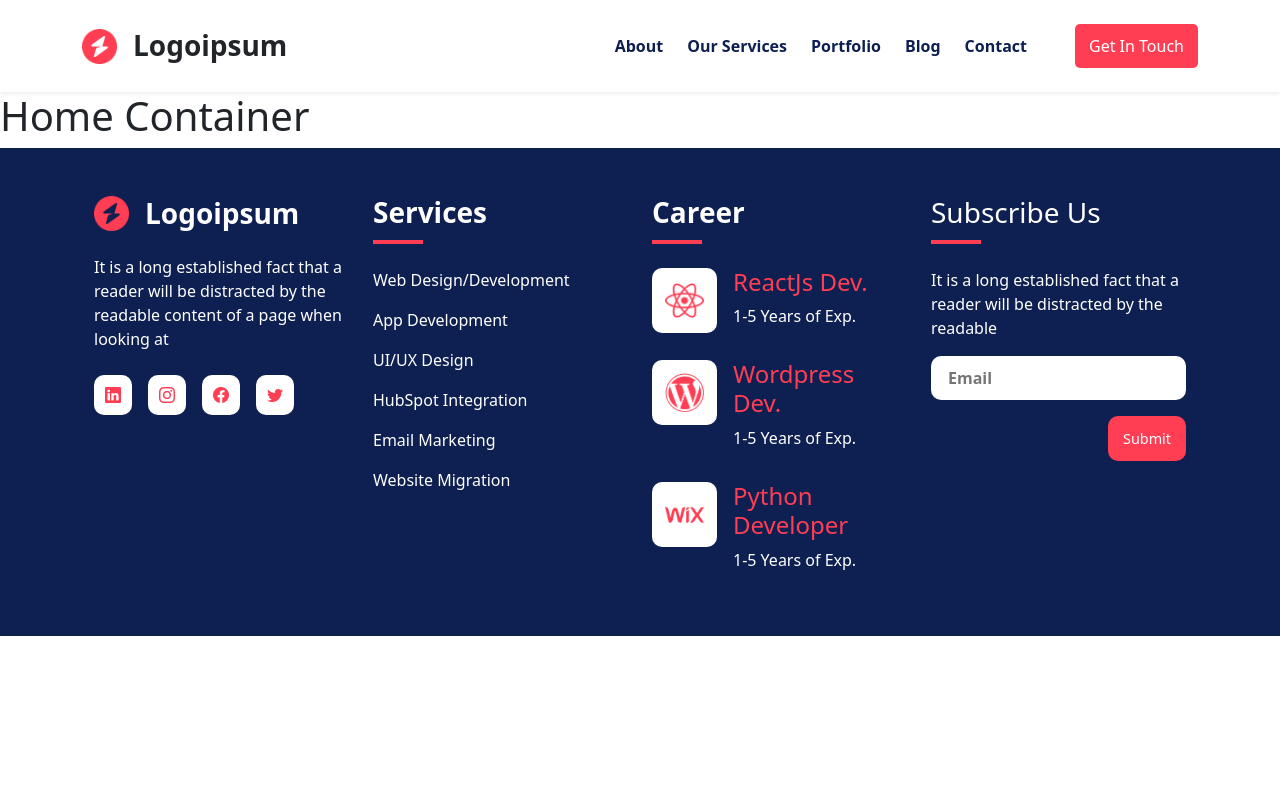
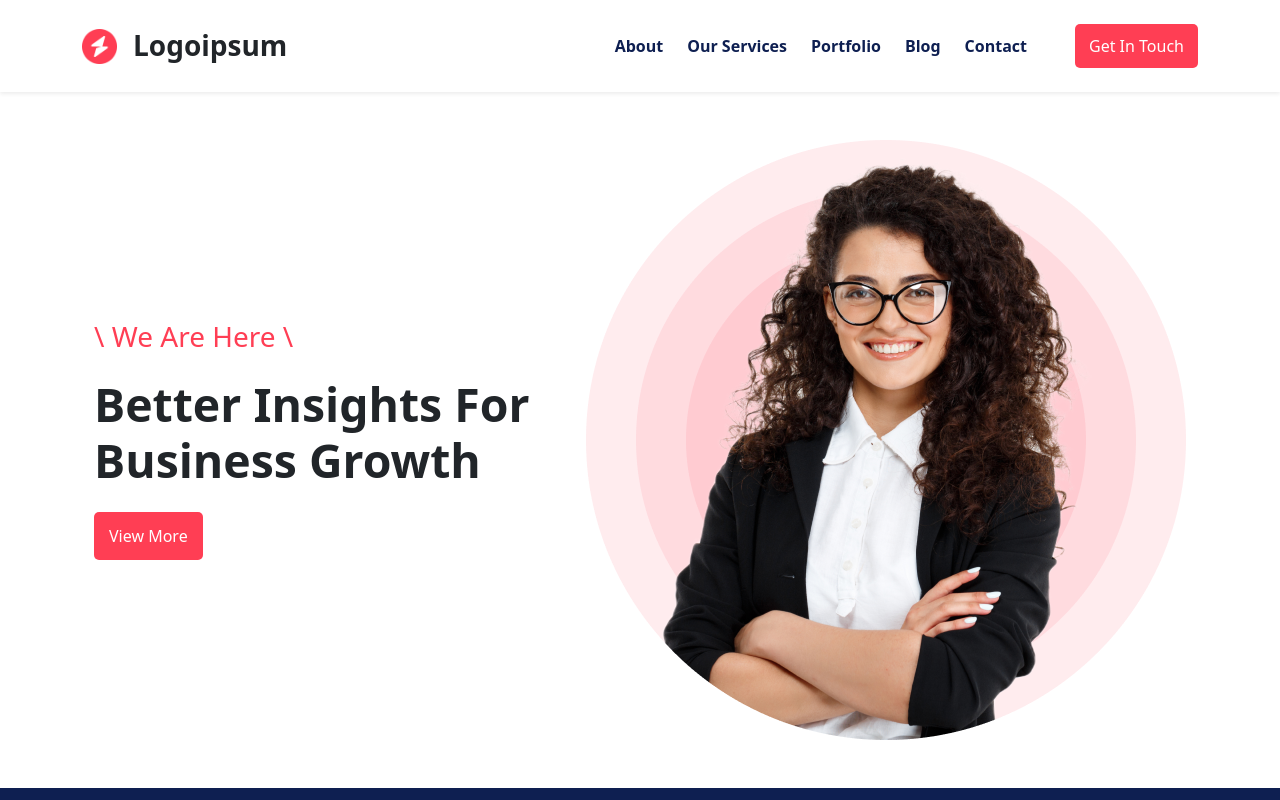
Before and after one commit to rikkriuk/fe-slicing-design-kelompok-2, a React (Vite) app: page / in a window 1280 px wide. Shown: the top 800 px of the page. Built offline with nearby package versions, Linux system fonts and the light colour scheme.

Commit message:
feat: add hero section

```diff
--- /dev/null
+++ b/src/components/Hero/HeroComponent.jsx
@@ -0,0 +1,24 @@
+import React from 'react';
+import './HeroStyles.css';
+import HeroImage from '../../assets/hero-image.png'
+
+const Hero = () => {
+   return (
+      <section className='container my-5'>
+         <div className='container d-flex align-items-center justify-content-between'>
+            <div>
+               <h3 className='text-main-color'>\ We Are Here \</h3>
+               <h2 className='h2-custom my-4'>Better Insights For <br /> Business Growth</h2>
+               <button className='btn-view-more'>View More</button>
+            </div>
+
+            <div>
+               <img src={HeroImage} alt="hero-image" />
+            </div>
+
+         </div>
+      </section>
+   )
+}
+
+export default Hero;
--- /dev/null
+++ b/src/components/Hero/HeroStyles.css
@@ -0,0 +1,13 @@
+.btn-view-more {
+  background-color: #ff3e54;
+  padding: 12px 15px;
+  color: white;
+  font-size: 1rem;
+  border-radius: 5px;
+  border: none;
+}
+
+.h2-custom {
+  font-size: 2.9rem;
+  font-weight: bold;
+}
--- a/src/containers/HomeContainer.jsx
+++ b/src/containers/HomeContainer.jsx
@@ -1,10 +1,11 @@
 import React from 'react';
+import Hero from '../components/Hero/HeroComponent';
 
 const HomeContainer = () => {
    return (
-        <div>
-            <h1>Home Container</h1>
-        </div>
+        <>
+            <Hero />
+        </>
     )
 }
 
```
